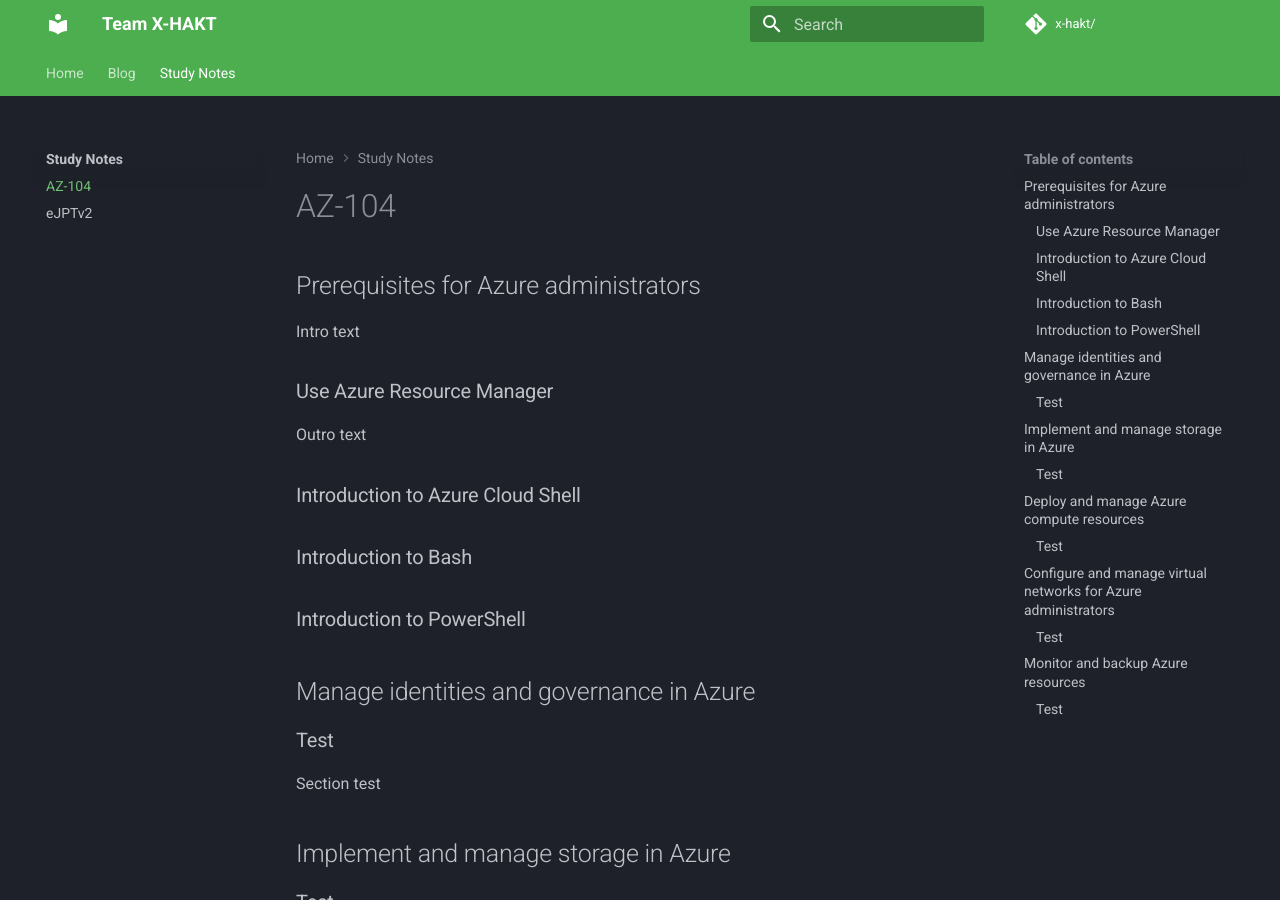
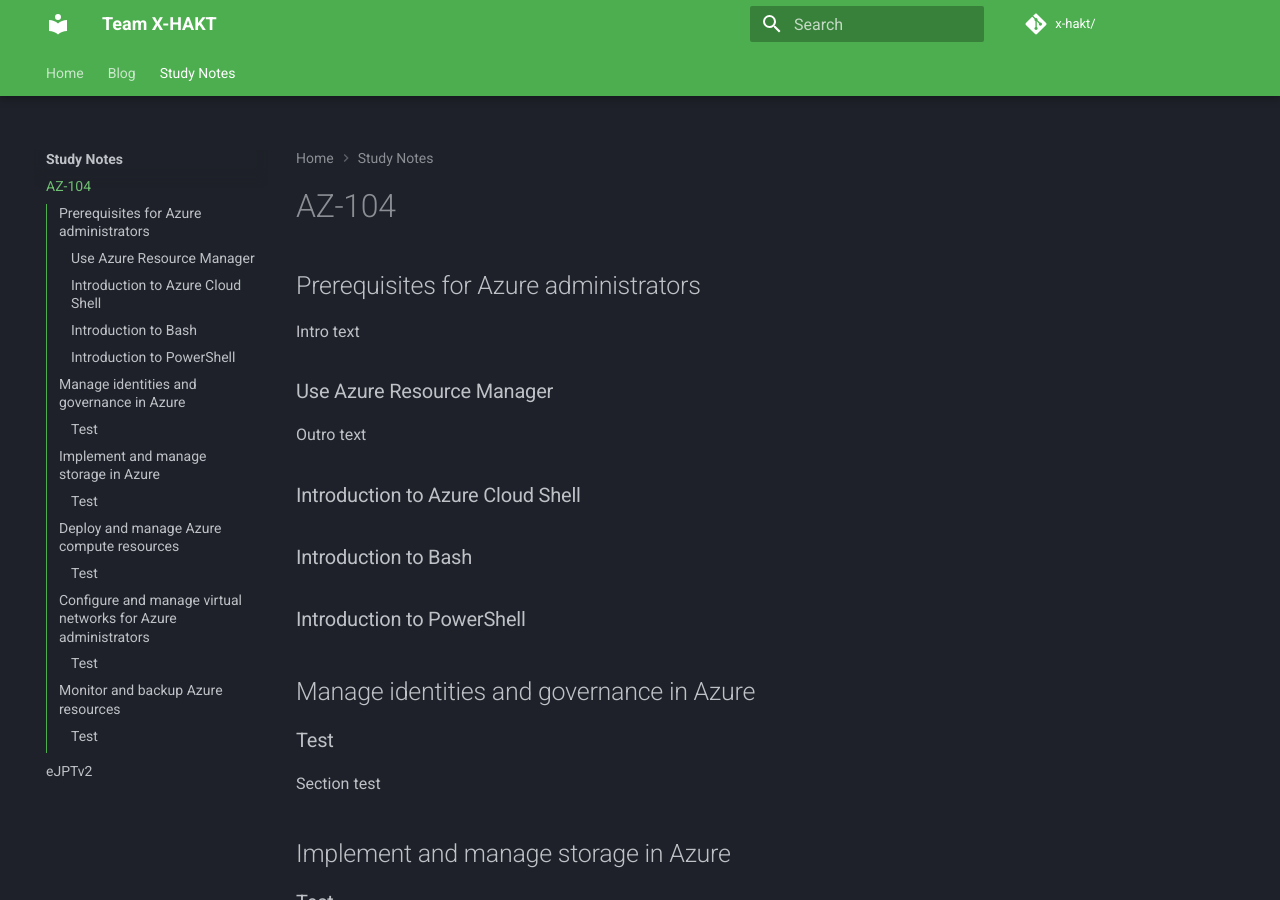
Before and after one commit to x-hakt/site, an MkDocs documentation site: the page built from docs/study/microsoft-az-104.md, in a window 1280 px wide and 900 px high. Built offline with MkDocs 1.6.1 and Material for MkDocs 9.7.7, drawn with Linux system fonts in a browser that asks for light colours.

Commit message:
modified:   mkdocs.yml

```diff
--- a/mkdocs.yml
+++ b/mkdocs.yml
@@ -19,17 +19,18 @@ theme:
     - navigation.instant.progress
     - navigation.path
     - navigation.tabs
+    - navigation.tabs.sticky
     - navigation.top
     - navigation.footer
     - navigation.tracking
     - search.suggest
     - search.highlight
     - content.tabs.link
-    - content.tabs.sticky
     - content.code.annotation
     - content.code.copy
     - header.autohide
     - toc.follow
+    - toc.integrate
   language: en
   palette:
     scheme: slate
```
